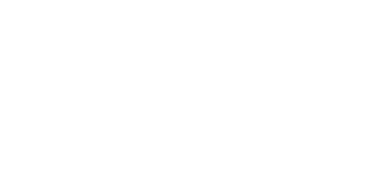
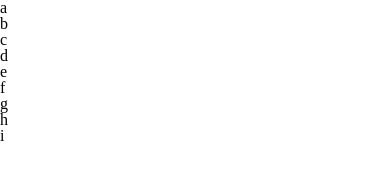
Before and after one commit to arsummers/lab-01, a plain HTML site: page index.html in a window 390 px wide. Drawn offline with Linux system fonts and the light colour scheme.

Commit message:
scaffolded readme plan for mobile layout

```diff
--- a/index.html
+++ b/index.html
@@ -11,6 +11,14 @@
     <link rel="stylesheet" href="styles/modules.css">
 </head>
 <body>
-
+    <div>a</div>
+    <div>b</div>
+    <div>c</div>
+    <div>d</div>
+    <div>e</div>
+    <div>f</div>
+    <div>g</div>
+    <div>h</div>
+    <div>i</div>
 </body>
 </html>
```
Also changed, not shown: 1 other file.
